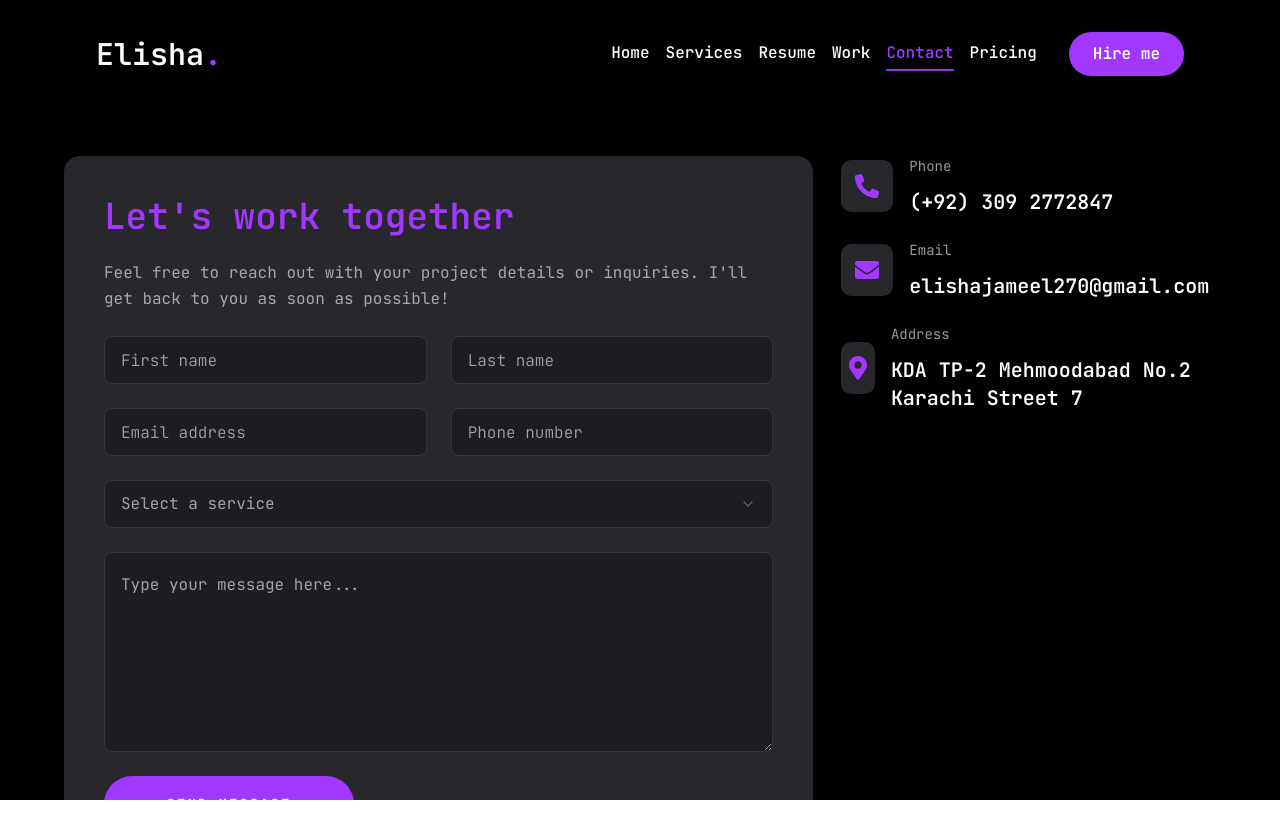
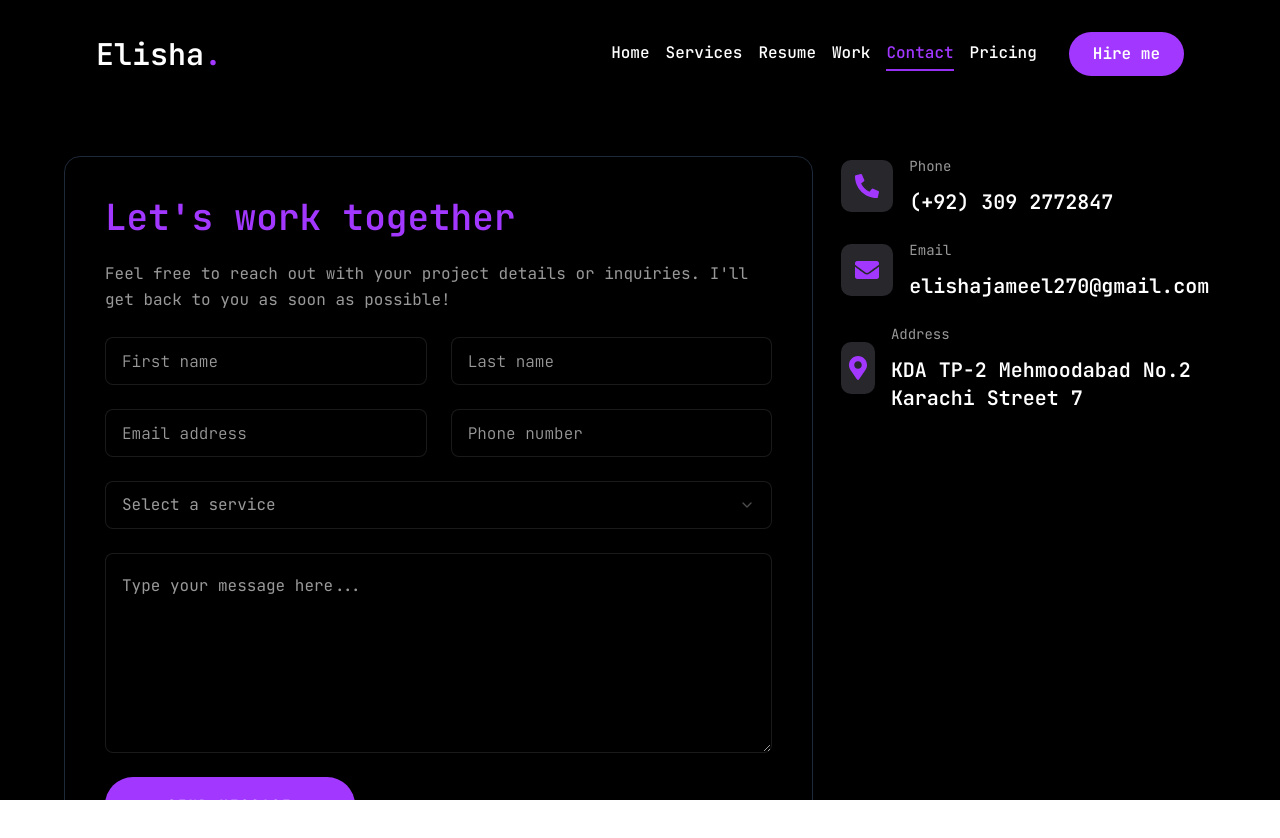
Before and after one commit to elishabhatti/elisha-portfolio, a Next.js app: page /contact in a window 1280 px wide. Shown: the top 838 px of the page. Built offline with nearby package versions, Linux system fonts and the light colour scheme.

Commit message:
changed the form field bg color

```diff
--- a/app/contact/page.jsx
+++ b/app/contact/page.jsx
@@ -102,7 +102,7 @@ const Contact = () => {
           <div className="w-full lg:w-2/3">
             <form
               onSubmit={handleSubmit}
-              className="flex flex-col gap-6 p-8 md:p-10 bg-[#27272c] rounded-2xl shadow-lg"
+              className="flex flex-col border border-gray-800 gap-6 p-8 md:p-10 bg-black rounded-2xl shadow-lg"
             >
               <h3 className="text-3xl md:text-4xl font-semibold primary-text-color">
                 Let's work together
--- a/components/ui/input.jsx
+++ b/components/ui/input.jsx
@@ -8,7 +8,7 @@ function Input({ className, type, ...props }) {
       type={type}
       data-slot="input"
       className={cn(
-        "flex h-[48px] rounded-md border border-white/10 focus:border-[#a238ff] font-light bg-[#1C1C22] px-4 py-5 text-base placeholder:text-white/60 outline-none",
+        "flex h-[48px] rounded-md border border-white/10 focus:border-[#a238ff] font-light bg-black px-4 py-5 text-base placeholder:text-white/60 outline-none",
         className
       )}
       {...props}
--- a/components/ui/select.jsx
+++ b/components/ui/select.jsx
@@ -24,7 +24,7 @@ function SelectTrigger({ className, size = "default", children, ...props }) {
       data-slot="select-trigger"
       data-size={size}
       className={cn(
-        "flex h-[48px] w-full items-center justify-between rounded-md border border-white/10 bg-[#1C1C22] px-4 py-5 text-base text-white/60 placeholder:text-white/10 focus:border-[#a238ff] outline-none",
+        "flex h-[48px] w-full items-center justify-between rounded-md border border-white/10 bg-black px-4 py-5 text-base text-white/60 placeholder:text-white/10 focus:border-[#a238ff] outline-none",
         className
       )}
       {...props}
--- a/components/ui/textarea.jsx
+++ b/components/ui/textarea.jsx
@@ -7,7 +7,7 @@ function Textarea({ className, ...props }) {
     <textarea
       data-slot="textarea"
       className={cn(
-        "flex min-h-[80px] w-full rounded-md border border-white/10 bg-[#1C1C22] px-4 py-5 text-base placeholder:text-white/60 focus-visible:outline-none focus-visible:ring-1 focus-visible:ring-[#a238ff] focus-visible:ring-offset-0 disabled:cursor-not-allowed disabled:opacity-50",
+        "flex min-h-[80px] w-full rounded-md border border-white/10 bg-black px-4 py-5 text-base placeholder:text-white/60 focus-visible:outline-none focus-visible:ring-1 focus-visible:ring-[#a238ff] focus-visible:ring-offset-0 disabled:cursor-not-allowed disabled:opacity-50",
         className
       )}
       {...props}
```
